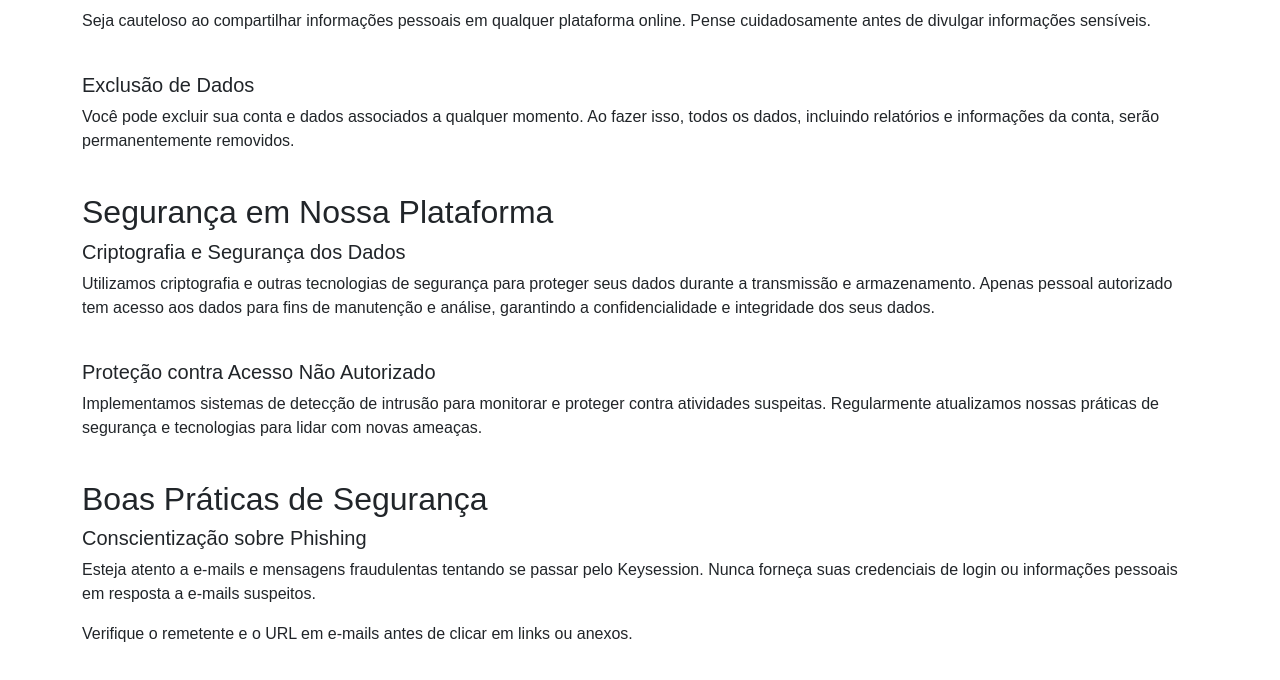
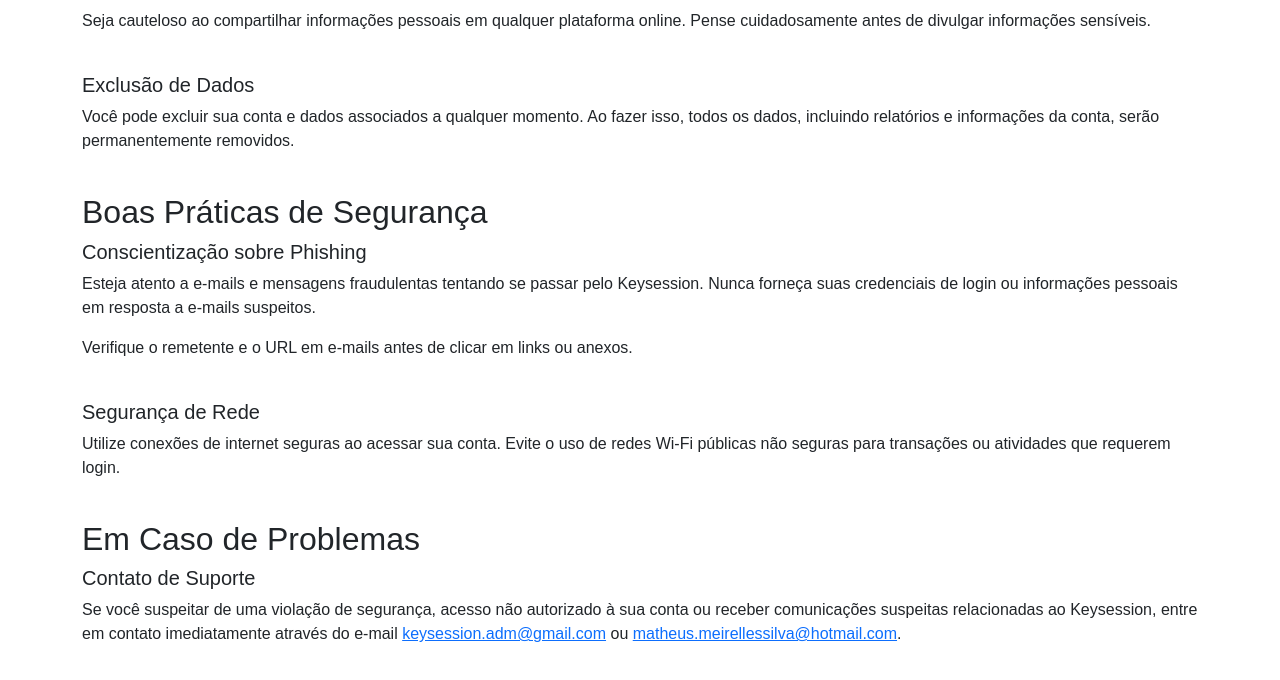
Before and after one commit to MMeirelless/minutes_generator, a Flask app: page /security_guide in a window 1280 px wide. Shown: the part 774-1454 px from the top of the page. Run offline with Flask 3, Linux system fonts and the light colour scheme; parts of the project's set-up code (start-up, migrations or seed data) failed here and were passed over; some libraries are stand-ins or nearby versions.

Commit message:
Atualizações de Segurança, Verificações de Email, e Atualização no Conteúdo de Documentos

```diff
--- a/app/routes.py
+++ b/app/routes.py
@@ -364,6 +364,9 @@ def update_account():
 
                     except IntegrityError:
                         db.session.rollback()
+                        flash('Email não atualizado. O e-mail já está sendo utilizado.', 'danger')
+                        return {"response":"email_already_used"}
+
                     update_account_verification_code = '0'
                     code_is_sent = False
                     return {"response":"success"}
--- a/app/static/js/main.js
+++ b/app/static/js/main.js
@@ -87,6 +87,9 @@ document.addEventListener("DOMContentLoaded", function(){
                 else if (data["response"]=="wrong_code"){
                     document.getElementById("code-message").innerText = "Código errado."
                     saveAccountBtn.classList.remove('btn-disabled')
+                }
+                else if (data["response"]=="email_already_used"){
+                    location.href = "/my_account"
                 }
             })
         }
--- a/app/templates/base.html
+++ b/app/templates/base.html
@@ -84,10 +84,6 @@
               <div class="copywrite-text mb-5">
                 <p class="mb-0">Desenvolvido <i class="lni-heart mr-1"></i>por <a class="ml-1" target="_blank" href="https://www.instagram.com/matheus.meirelless/">Matheus Meirelles</a></p>
               </div>
-              <div class="footer_social_area">
-                <a href="https://instagram.com/key.session" data-toggle="tooltip" data-placement="top" title="" data-original-title="Instagram"><i class="fa fa-instagram"></i></a>
-                <a href="https://linkedin.com/company/keysession" data-toggle="tooltip" data-placement="top" title="" data-original-title="LinkedIn"><i class="fa fa-linkedin"></i></a>
-              </div>
             </div>
           </div>
 
@@ -122,6 +118,11 @@
                 <ul>
                   <li><a href="mailto:keysession.adm@gmail.com?subject=Primeiro%20Contato&body=Ol%C3%A1,%20gostaria%20da%20sua%20ajuda%20a%20respeito%20de:">keysession.adm@gmail.com</a></li>
                 </ul>
+                <br>
+                <div class="footer_social_area">
+                  <a href="https://instagram.com/key.session" data-toggle="tooltip" data-placement="top" title="" data-original-title="Instagram"><i class="fa fa-instagram"></i></a>
+                  <a href="https://linkedin.com/company/keysession" data-toggle="tooltip" data-placement="top" title="" data-original-title="LinkedIn"><i class="fa fa-linkedin"></i></a>
+                </div>
               </div>
             </div>
           </div>
--- a/app/templates/security_guide.html
+++ b/app/templates/security_guide.html
@@ -29,13 +29,6 @@
     <h5>Exclusão de Dados</h5>
     <p>Você pode excluir sua conta e dados associados a qualquer momento. Ao fazer isso, todos os dados, incluindo relatórios e informações da conta, serão permanentemente removidos.</p>
     <br>
-    <h2>Segurança em Nossa Plataforma</h2>
-    <h5>Criptografia e Segurança dos Dados</h5>
-    <p>Utilizamos criptografia e outras tecnologias de segurança para proteger seus dados durante a transmissão e armazenamento. Apenas pessoal autorizado tem acesso aos dados para fins de manutenção e análise, garantindo a confidencialidade e integridade dos seus dados.</p>
-    <br>
-    <h5>Proteção contra Acesso Não Autorizado</h5>
-    <p>Implementamos sistemas de detecção de intrusão para monitorar e proteger contra atividades suspeitas. Regularmente atualizamos nossas práticas de segurança e tecnologias para lidar com novas ameaças.</p>
-    <br>
     <h2>Boas Práticas de Segurança</h2>
     <h5>Conscientização sobre Phishing</h5>
     <p>Esteja atento a e-mails e mensagens fraudulentas tentando se passar pelo Keysession. Nunca forneça suas credenciais de login ou informações pessoais em resposta a e-mails suspeitos.</p>
```
